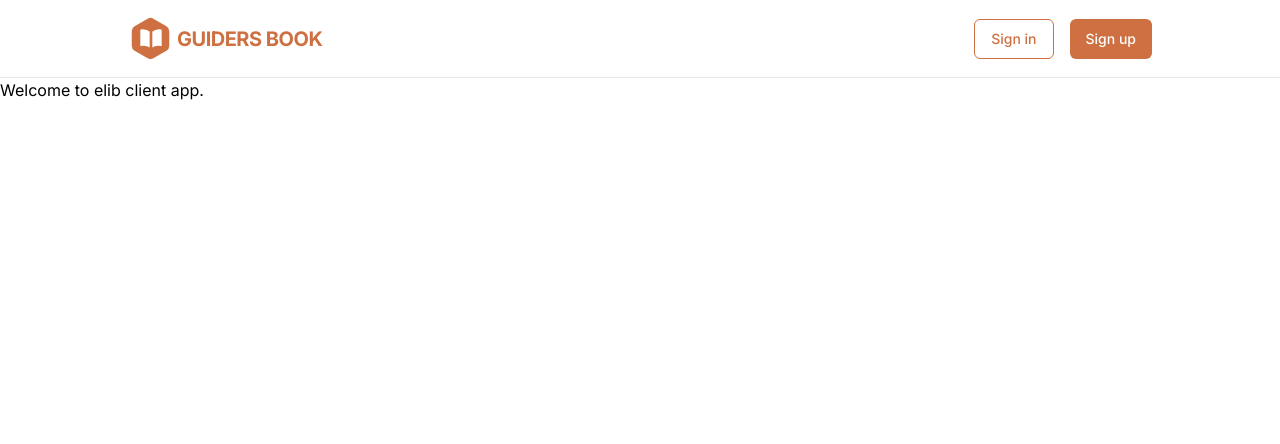
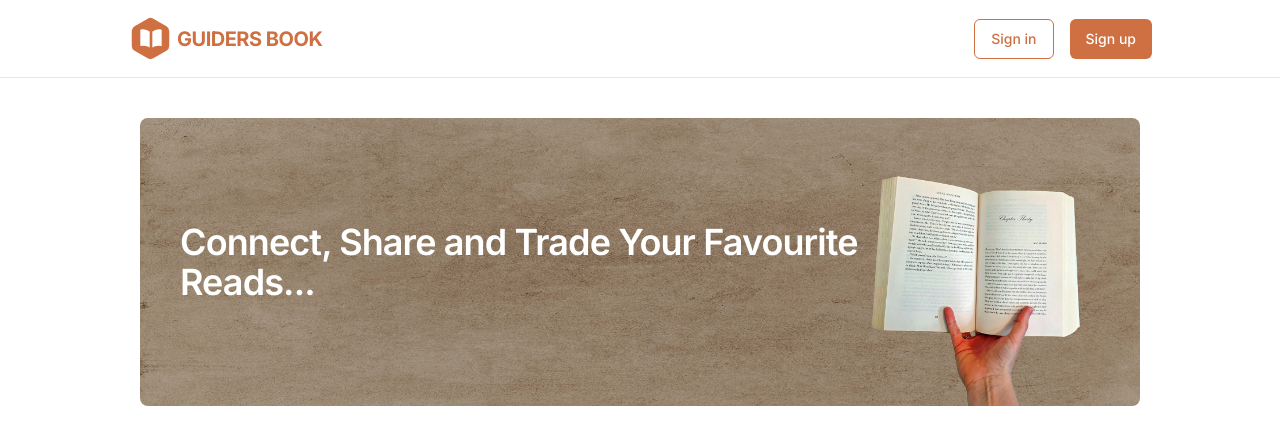
Before and after one commit to yogita-s-24/elib-client-app, a Next.js app: page / in a window 1280 px wide. Shown: the top 444 px of the page. Built offline with nearby package versions, Linux system fonts and the light colour scheme.

Commit message:
add banner

```diff
--- a/src/app/page.tsx
+++ b/src/app/page.tsx
@@ -1,9 +1,11 @@
 // import Image from "next/image";
+
+import Banner from "@/components/Banner";
 
 export default function Home() {
   return (
     <>
-      <h1>Welcome to elib client app.</h1>
+      <Banner/>
     </>
   );
 }
--- /dev/null
+++ b/src/components/Banner.tsx
@@ -0,0 +1,36 @@
+import React from 'react';
+import Image from 'next/image';
+import PaperBg from '../../public/paper-bg.jpg';
+import BookImage from '../../public/book.png';
+
+const Banner = () => {
+    return (
+        <div className="mx-auto max-w-5xl px-3 py-10">
+            <div className="relative">
+                <Image
+                    src={PaperBg}
+                    alt="billboard"
+                    className="h-72 w-full rounded-lg"
+                    height={0}
+                    width={0}
+                    sizes="100vw"
+                />
+                <div className="absolute inset-0 h-full w-full rounded-lg bg-gray-950 opacity-30" />
+                <Image
+                    src={BookImage}
+                    alt="billboard"
+                    className="absolute bottom-0 right-5"
+                    height={0}
+                    width={0}
+                    sizes="100vw"
+                    style={{ width: 'auto', height: '18rem' }}
+                />
+                <h3 className="absolute left-10 top-1/2 w-full max-w-3xl -translate-y-1/2 text-4xl font-semibold tracking-tight text-white">
+                    Connect, Share and Trade Your Favourite Reads...
+                </h3>
+            </div>
+        </div>
+    );
+};
+
+export default Banner;
```
Also changed, not shown: public/book.png (added), public/paper-bg.jpg (added).
